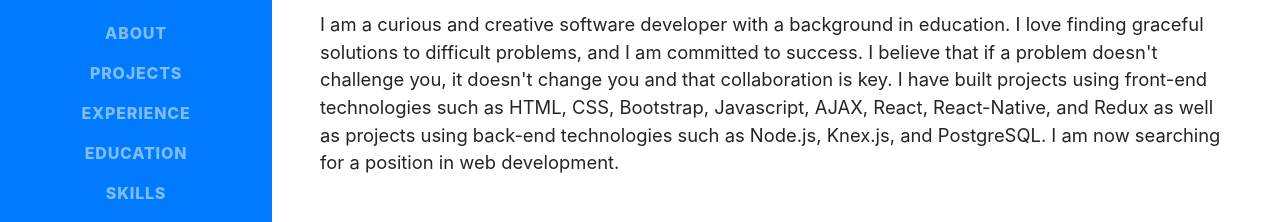
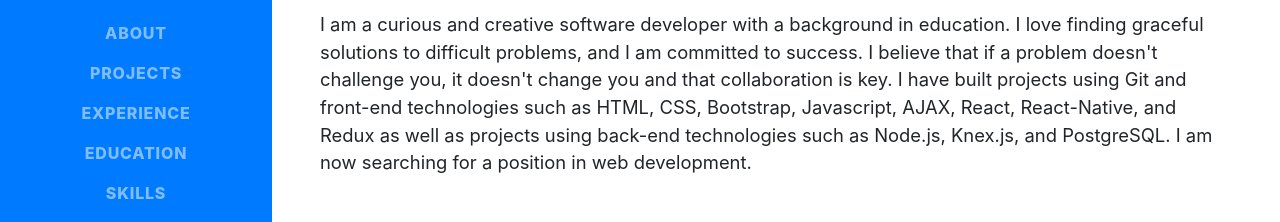
Before and after one commit to tjeve/tjeve-portfolio-update, a website with bundled scripts: page index.html in a window 1280 px wide. Shown: the part 320-542 px from the top of the page. Built offline with nearby package versions, Linux system fonts and the light colour scheme; a web font is replaced by a local one.

Commit message:
updated resume

```diff
--- a/index.html
+++ b/index.html
@@ -92,7 +92,7 @@
         </div>
         <p class="lead mb-5">I am a curious and creative software developer with a background in education.
           I love finding graceful solutions to difficult problems, and I am committed to success.
-          I believe that if a problem doesn't challenge you, it doesn't change you and that collaboration is key. I have built projects using front-end technologies
+          I believe that if a problem doesn't challenge you, it doesn't change you and that collaboration is key. I have built projects using Git and front-end technologies
           such as HTML, CSS, Bootstrap, Javascript, AJAX, React, React-Native, and Redux as well as projects using back-end technologies such as Node.js, Knex.js, and PostgreSQL.
           I am now searching for a position in web development.
         </p>
```
Also changed, not shown: 1 other file.
